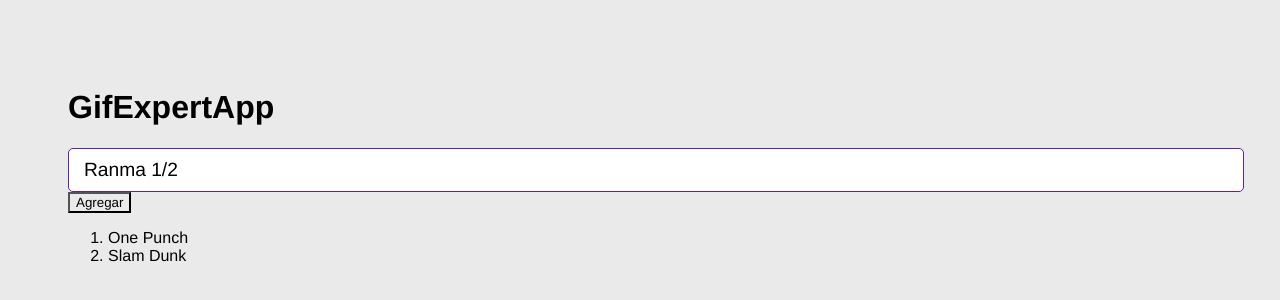
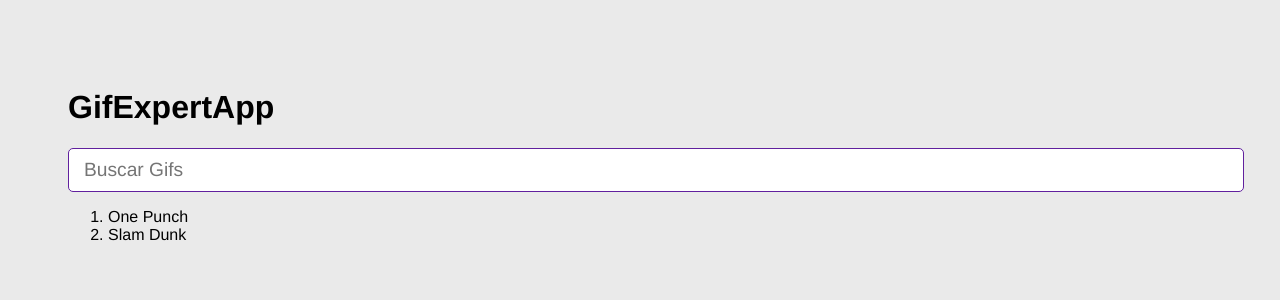
Before and after one commit to CodingJhames/Rebuilds, a React (Vite) app in the folder gif-exp-app/: page / in a window 1280 px wide. Shown: the top 300 px of the page. Built offline with nearby package versions, Linux system fonts and the light colour scheme.

Commit message:
communication between components

```diff
--- a/gif-exp-app/src/GifExpertApp.jsx
+++ b/gif-exp-app/src/GifExpertApp.jsx
@@ -19,8 +19,8 @@
   return (
     <>
         <h1>GifExpertApp</h1>
-        <AddCategory />
-        <button onClick={ onAddCategory } >Agregar</button>
+        <AddCategory setCategories={ setCategories } />
+
         <ol>
           { categories.map( category => {
             return <li  key={category}>{ category}</li>
--- a/gif-exp-app/src/components/AddCategory.jsx
+++ b/gif-exp-app/src/components/AddCategory.jsx
@@ -2,9 +2,9 @@
 
 
 
-export const AddCategory = () => {
+export const AddCategory = ( {setCategories }  ) => {
 
-  const [inputValue, setInputValue] = useState('Ranma 1/2')
+  const [inputValue, setInputValue] = useState('')
 
   const onInputChange = ({target}) => {
     setInputValue( target.value );
@@ -12,7 +12,9 @@
 
   const onSubmit = (event) => {
     event.preventDefault();
-    console.log( inputValue );
+    if (inputValue.trim().length <= 1) return;
+    setCategories( categories => [inputValue, ...categories] );
+    setInputValue('');
   };
 
     return (
```
